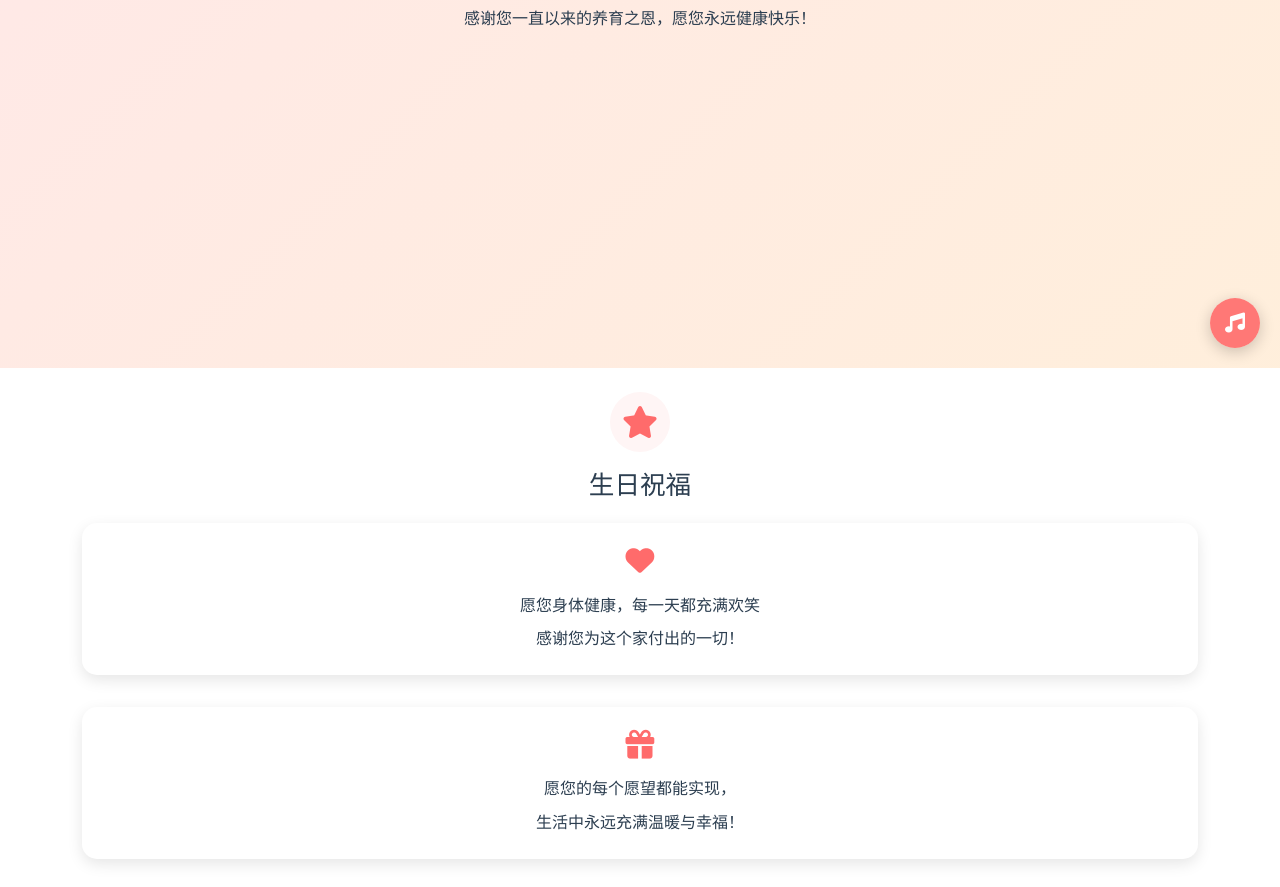
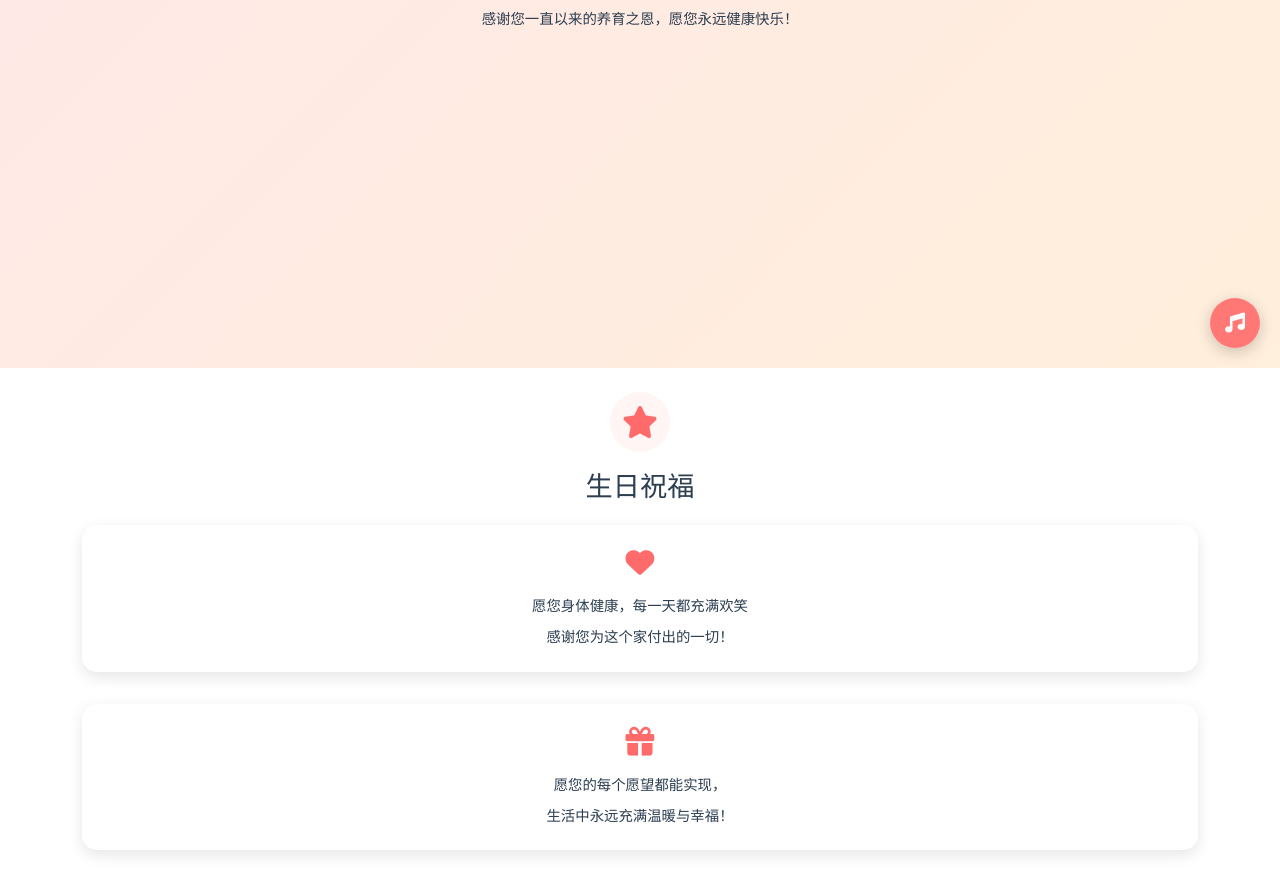
Before and after one commit to hardQiulin/father-birthday, a plain HTML site: page index.html in a window 1280 px wide. Shown: the part 432-1319 px from the top of the page. Drawn offline with nearby package versions, Linux system fonts and the light colour scheme.

Commit message:
Add files via upload
副标题字体大小修改

```diff
--- a/style.css
+++ b/style.css
@@ -20,13 +20,13 @@ body {
 }
 
 .mobile-text {
-    font-size: 1rem;
+    font-size: 0.9rem;
     line-height: 1.6;
     margin-bottom: 0.5rem;
 }
 
 .mobile-subtitle {
-    font-size: 1.6rem;
+    font-size: 1.7rem;
     margin-bottom: 1rem;
 }
 
```
